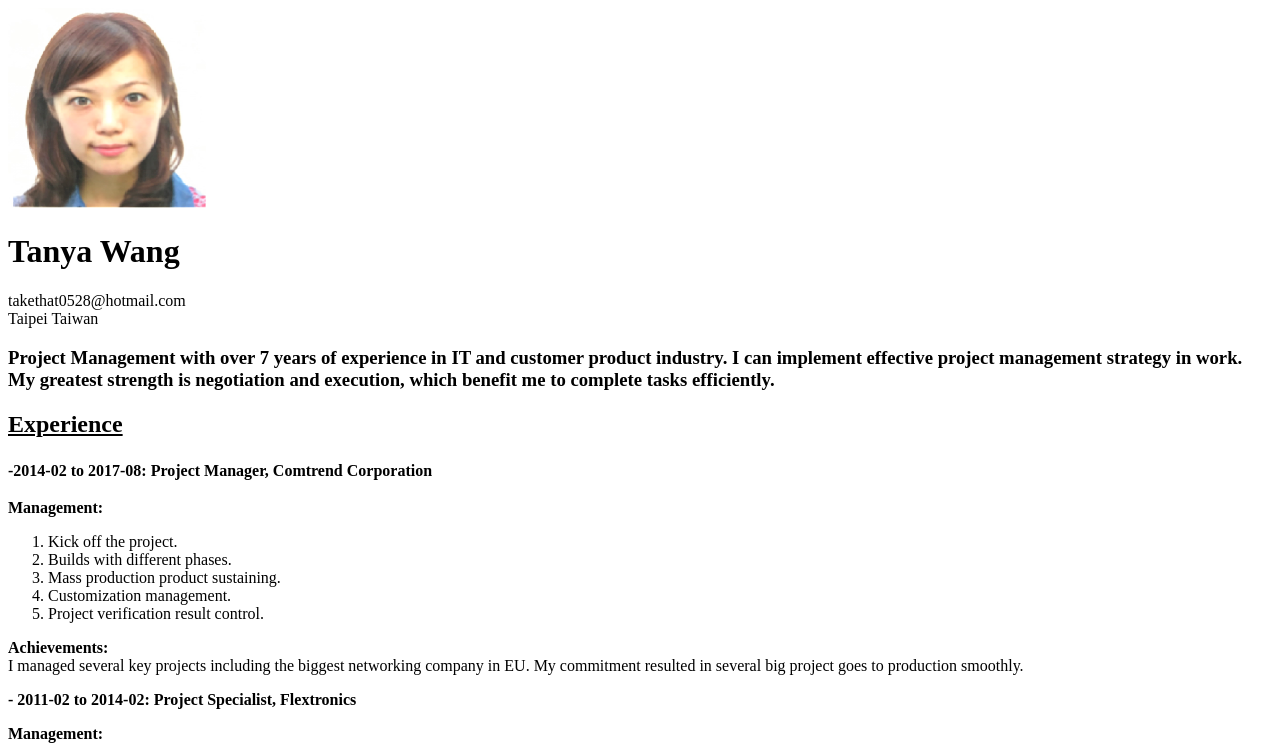
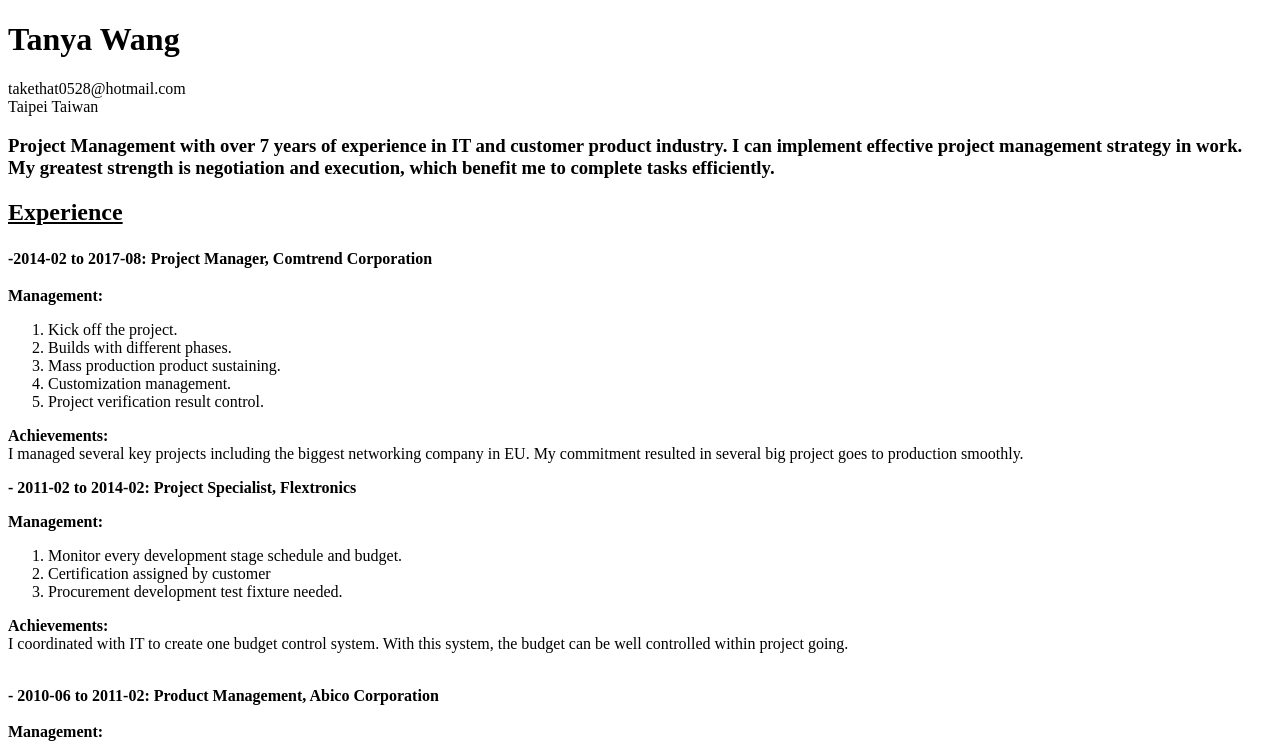
Before and after one commit to 0980320975/3333, a plain HTML site: page Final Test_Resume.html in a window 1280 px wide. Shown: the top 754 px of the page. Drawn offline with Linux system fonts and the light colour scheme.

Commit message:
Update Final Test_Resume.html

```diff
--- a/Final Test_Resume.html
+++ b/Final Test_Resume.html
@@ -6,7 +6,6 @@
 
 </head>
 <body>
-<img src="https://github.com/0980320975/3333/blob/master/Tanya%20Wang%20Resume%20Picture.png" width="200" height="200">
 <h1>Tanya Wang</h1> <p>takethat0528@hotmail.com <br>Taipei Taiwan <br><h3>Project Management with over 7 years of experience in IT and customer product industry. I can implement effective project management strategy in work. My greatest strength is negotiation and execution, which benefit me to complete tasks efficiently. </h3>
 	<h2><u>Experience</u></h2> <b>-2014-02 to 2017-08: Project Manager, Comtrend Corporation　</b>
 <br><br><b>Management:</b>
```
